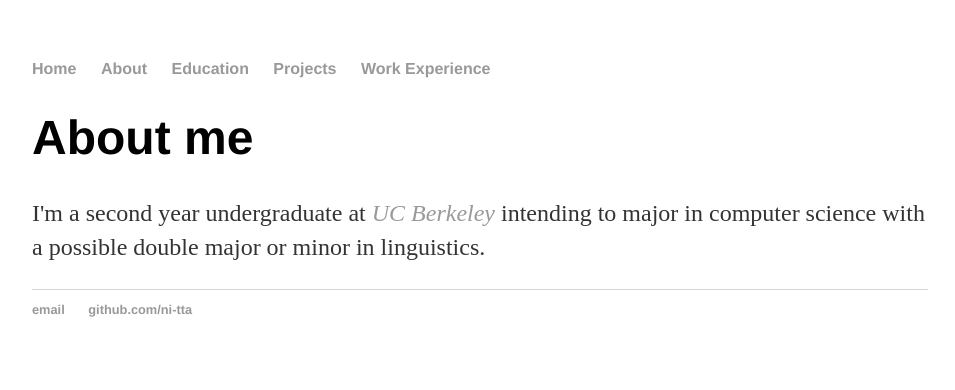
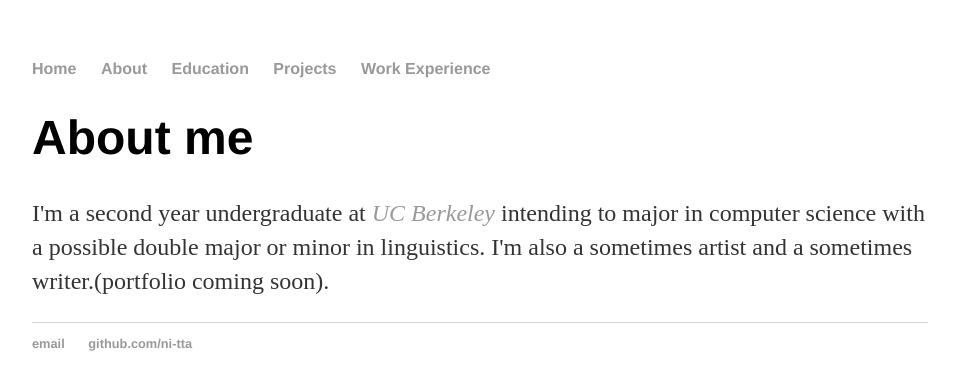
Before and after one commit to ni-tta/ni-tta.github.io, a Jekyll site: the page built from about/index.html, in a window 1280 px wide. Shown: the top 390 px of the page, without its empty margins (160-1115 px from the left). Built offline with Jekyll 4.4.1, drawn with Linux system fonts in a browser that asks for light colours.

Commit message:
Add a bit more to About me section

```diff
--- a/about/index.html
+++ b/about/index.html
@@ -4,5 +4,5 @@ title: About
 ---
 <div class="blurb">
 	<h1>About me</h1>
-	<p>I'm a second year undergraduate at <a href="http://www.berkeley.edu/"><em>UC Berkeley</em></a> intending to major in computer science with a possible double major or minor in linguistics.</p>
+	<p>I'm a second year undergraduate at <a href="http://www.berkeley.edu/"><em>UC Berkeley</em></a> intending to major in computer science with a possible double major or minor in linguistics. I'm also a sometimes artist and a sometimes writer.(portfolio coming soon). </p>
 </div>
```
